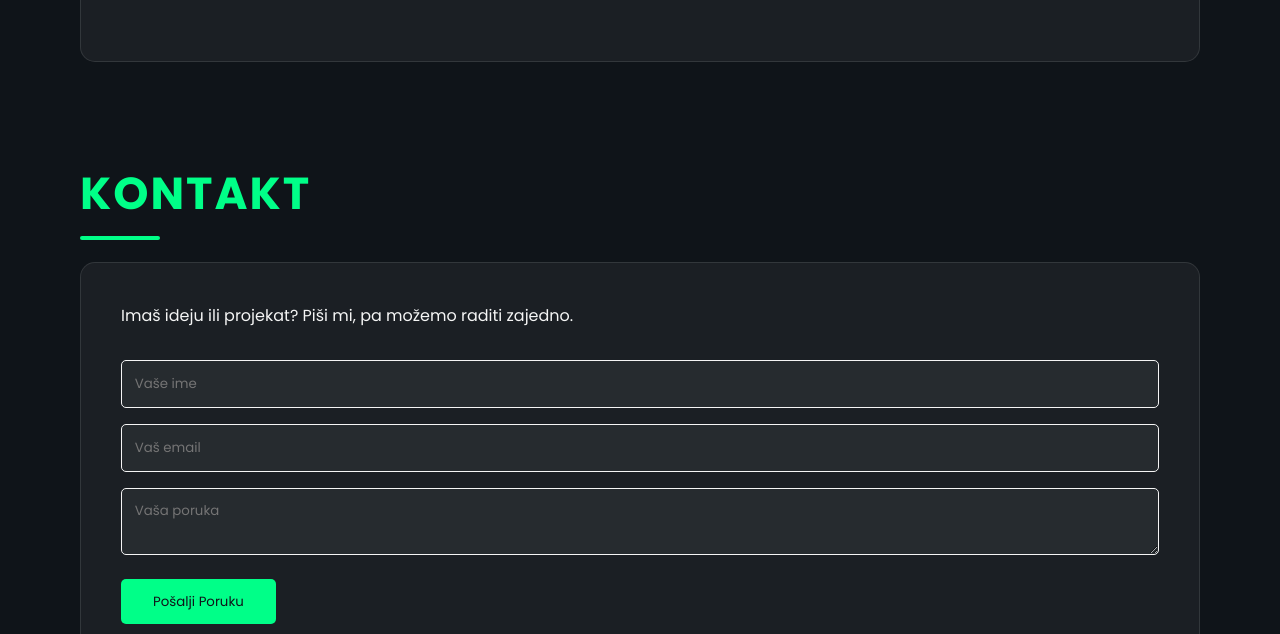
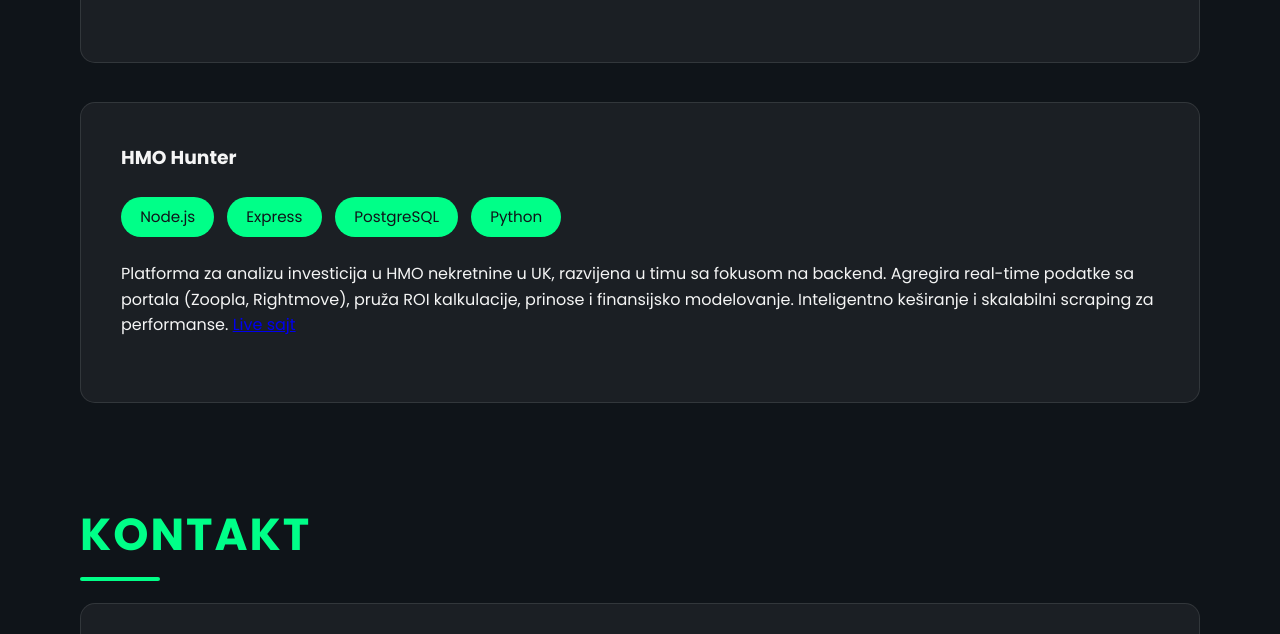
Before and after one commit to Vaske10024/Sajt, a plain HTML site: page index.html in a window 1280 px wide. Shown: the part 2675-3309 px from the top of the page. Drawn offline with Linux system fonts and the light colour scheme.

Commit message:
Update index.html

```diff
--- a/index.html
+++ b/index.html
@@ -1166,6 +1166,19 @@
                     <p class="typing">More details coming soon...</p>
                 </div>
             </div>
+            <div class="project-card card" style="--card-index: 4;" onclick="toggleDetails(this)" tabindex="0">
+    <h3>HMO Hunter</h3>
+    <div class="project-tech">
+        <span class="tech-tag" style="--tag-index: 1;">Node.js</span>
+        <span class="tech-tag" style="--tag-index: 2;">Express</span>
+        <span class="tech-tag" style="--tag-index: 3;">PostgreSQL</span>
+        <span class="tech-tag" style="--tag-index: 4;">Python</span>
+    </div>
+    <p class="project-text typing">Platforma za analizu investicija u HMO nekretnine u UK, razvijena u timu sa fokusom na backend. Agregira real-time podatke sa portala (Zoopla, Rightmove), pruža ROI kalkulacije, prinose i finansijsko modelovanje. Inteligentno keširanje i skalabilni scraping za performanse. <a href="https://hmofinder.com" target="_blank">Live sajt</a></p>
+    <div class="project-details">
+        <p class="typing">Više detalja uskoro...</p>
+    </div>
+</div>
         </section>
         <section class="section" id="contact">
             <h2 data-lang-key="contact">Kontakt</h2>
```
